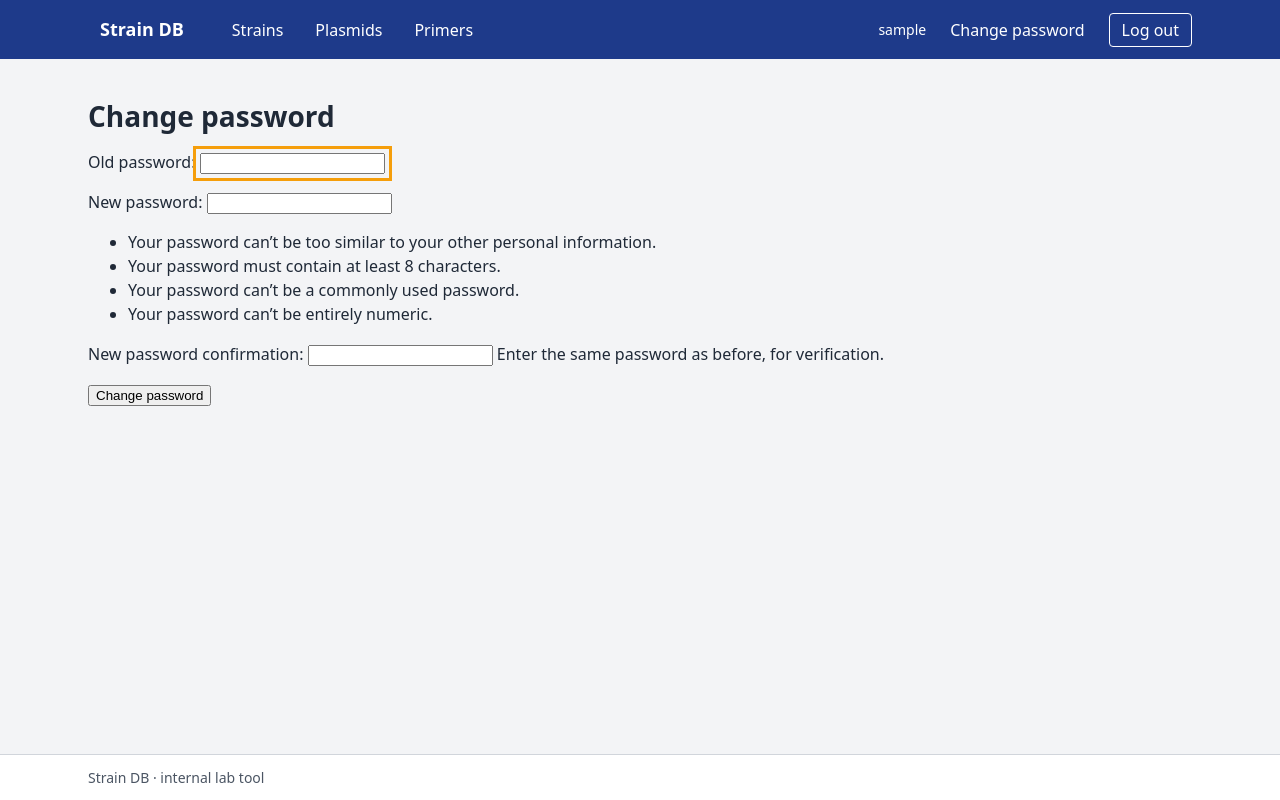
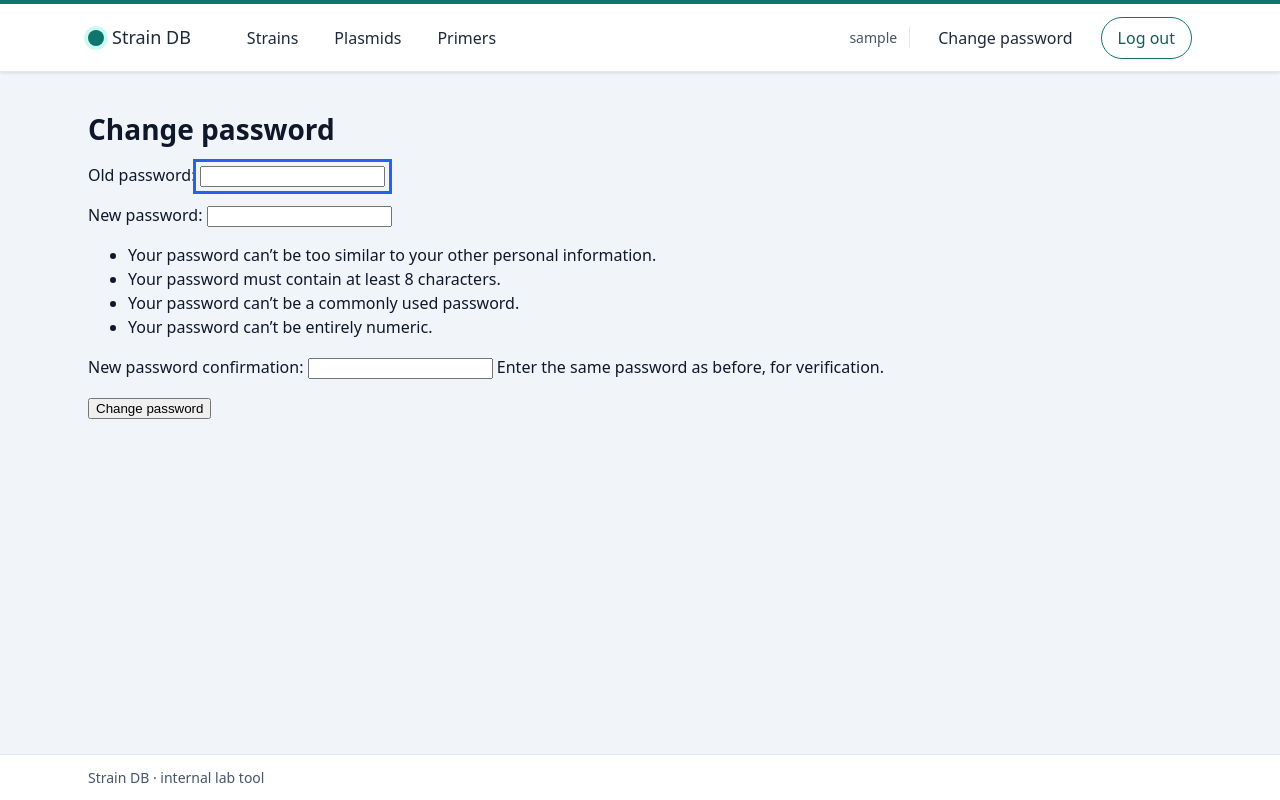
Before and after one commit to Strain-Primer-Management/strain-primer-management, a Django app: page /accounts/password-change/ in a window 1280 px wide. Run offline with Django 5.2, Linux system fonts and the light colour scheme; the visitor is signed in with stand-in values (Sample User, id 1).

Commit message:
SCRUM-8: Refresh theme: teal tokens, light header, pill navbar

```diff
--- a/static/css/base.css
+++ b/static/css/base.css
@@ -5,16 +5,17 @@
 
 :root {
   /* Colours */
-  --color-primary: #1d4ed8;
-  --color-primary-dark: #1e3a8a;
-  --color-text: #1f2937;
-  --color-text-muted: #4b5563;
-  --color-bg: #f3f4f6;
+  --color-primary: #0f766e;
+  --color-primary-dark: #115e59;
+  --color-primary-soft: #ccfbf1;
+  --color-text: #0f172a;
+  --color-text-muted: #475569;
+  --color-bg: #f1f5f9;
   --color-surface: #ffffff;
-  --color-border: #d1d5db;
-  --color-header-bg: #1e3a8a;
-  --color-header-text: #ffffff;
-  --color-focus: #f59e0b;
+  --color-border: #e2e8f0;
+  --color-header-bg: #ffffff;
+  --color-header-text: #1e293b;
+  --color-focus: #2563eb;
   --color-info: #1d4ed8;
   --color-success: #15803d;
   --color-warning: #b45309;
@@ -32,6 +33,9 @@
   /* Corner radius and borders */
   --radius-sm: 0.25rem;
   --radius-md: 0.5rem;
+  --radius-pill: 62rem;
+  --shadow-sm: 0 1px 3px rgb(15 23 42 / 12%);
+  --accent-bar: 0.25rem;
   --border-width: 1px;
   --focus-width: 3px;
 
@@ -129,11 +133,10 @@ pre,
 
 /* Page frame: header, content, footer */
 .site-header {
+  border-top: var(--accent-bar) solid var(--color-primary);
+  border-bottom: var(--border-width) solid var(--color-border);
   background: var(--color-header-bg);
-  color: var(--color-header-text);
-}
-
-.site-header a {
+  box-shadow: var(--shadow-sm);
   color: var(--color-header-text);
 }
 
@@ -162,7 +165,7 @@ pre,
   margin-bottom: var(--space-4);
 }
 
-/* Navbar (templates/components/navbar.html), inside the dark header */
+/* Navbar (templates/components/navbar.html), inside the header */
 .navbar {
   display: flex;
   flex-wrap: wrap;
@@ -171,15 +174,33 @@ pre,
 }
 
 .navbar-brand {
+  display: flex;
+  align-items: center;
+  gap: var(--space-2);
+  color: var(--color-primary-dark);
   font-size: var(--font-size-h3);
   font-weight: bold;
-  text-decoration: none;
+}
+
+/* The app name lines up with the page content, so it gets no pill padding */
+.navbar a.navbar-brand {
+  padding-left: 0;
+}
+
+/* Small round mark in front of the app name */
+.navbar-brand::before {
+  content: "";
+  width: var(--space-4);
+  height: var(--space-4);
+  border-radius: var(--radius-pill);
+  background: var(--color-primary);
+  box-shadow: 0 0 0 var(--space-1) var(--color-primary-soft);
 }
 
 .navbar-links {
   display: flex;
   flex: 1;
-  gap: var(--space-2);
+  gap: var(--space-1);
   margin: 0;
   padding: 0;
   list-style: none;
@@ -187,22 +208,23 @@ pre,
 
 .navbar a,
 .navbar-logout {
-  padding: var(--space-1) var(--space-3);
-  border-radius: var(--radius-sm);
+  padding: var(--space-2) var(--space-4);
+  border-radius: var(--radius-pill);
   color: var(--color-header-text);
+  font-weight: 500;
   text-decoration: none;
 }
 
 .navbar a:hover,
 .navbar-logout:hover {
-  background: var(--color-primary);
+  background: var(--color-primary-soft);
+  color: var(--color-primary-dark);
 }
 
 /* The section you are in */
 .navbar a[aria-current="page"] {
   background: var(--color-primary);
-  font-weight: bold;
-  text-decoration: underline;
+  color: var(--color-surface);
 }
 
 .navbar-account {
@@ -214,13 +236,18 @@ pre,
 }
 
 .navbar-user {
+  padding-right: var(--space-3);
+  border-right: var(--border-width) solid var(--color-border);
+  color: var(--color-text-muted);
   font-size: var(--font-size-sm);
 }
 
-/* "Log out" is a button (a POST form) that looks like the links next to it */
+/* "Log out" is a button (a POST form) styled as an outlined pill */
 .navbar-logout {
-  border: var(--border-width) solid var(--color-header-text);
+  border: var(--border-width) solid var(--color-primary);
   background: transparent;
+  color: var(--color-primary-dark);
   font: inherit;
+  font-weight: 500;
   cursor: pointer;
 }
```
